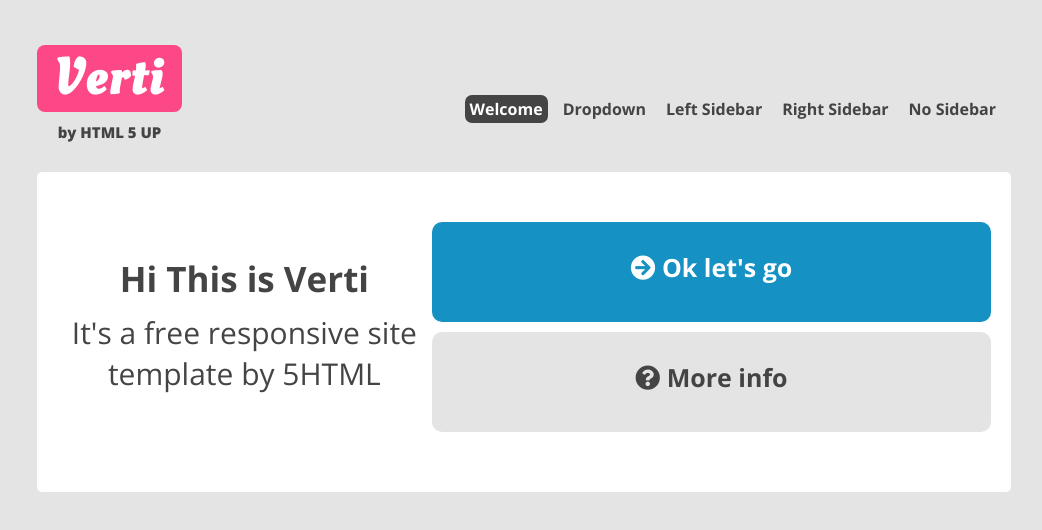
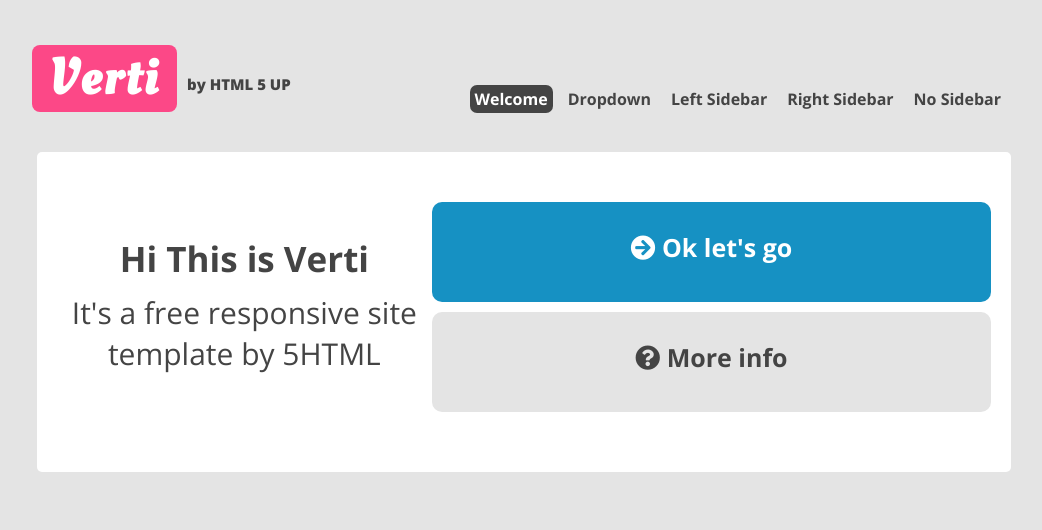
Before and after one commit to woopul/Verti, a plain HTML site: page index.html in a window 1280 px wide. Shown: the whole page, without its empty margins (116-1158 px from the left). Drawn offline with nearby package versions, Linux system fonts and the light colour scheme.

Commit message:
logo, text

```diff
--- a/index.html
+++ b/index.html
@@ -23,7 +23,9 @@
                     <div class="logo">
                         <h1>Verti</h1>
                     </div>
-                    <p>by HTML 5 UP</p>
+                    <div class="text">
+                        <p>by HTML 5 UP</p>
+                    </div>
                 </div>
                 <nav>
                     <ul class="menu">
--- a/scss/main.scss
+++ b/scss/main.scss
@@ -54,8 +54,7 @@ $break-points: (
     header {
         display: flex;
         flex-direction: column;
-        margin: 0 25px;
-        position: relative;
+        margin: 0 20px;
 
         .wrapper{
             margin-top: 45px;
@@ -70,9 +69,9 @@ $break-points: (
             opacity: 0.2;
             color: white;
 
-            position:absolute;
-            top: 5px;
-            left: 5px;
+            position:fixed;
+            top: 8px;
+            left: 8px;
 
             display: flex;
             justify-content: center;
@@ -202,6 +201,16 @@ $break-points: (
             justify-content: space-between;
             align-items: center;
 
+            .logo-container{
+                flex-direction: row;
+
+                .text {
+                    display: flex;
+                    align-items: center;
+                    margin-left: 10px;
+                }
+            }
+
             nav ul {
                 display: flex;
                 list-style: none;
@@ -222,6 +231,7 @@ $break-points: (
 
     .main-container .banner {
         flex-direction: row;
+
     }
 }
 
```
Also changed, not shown: css/main.css.
